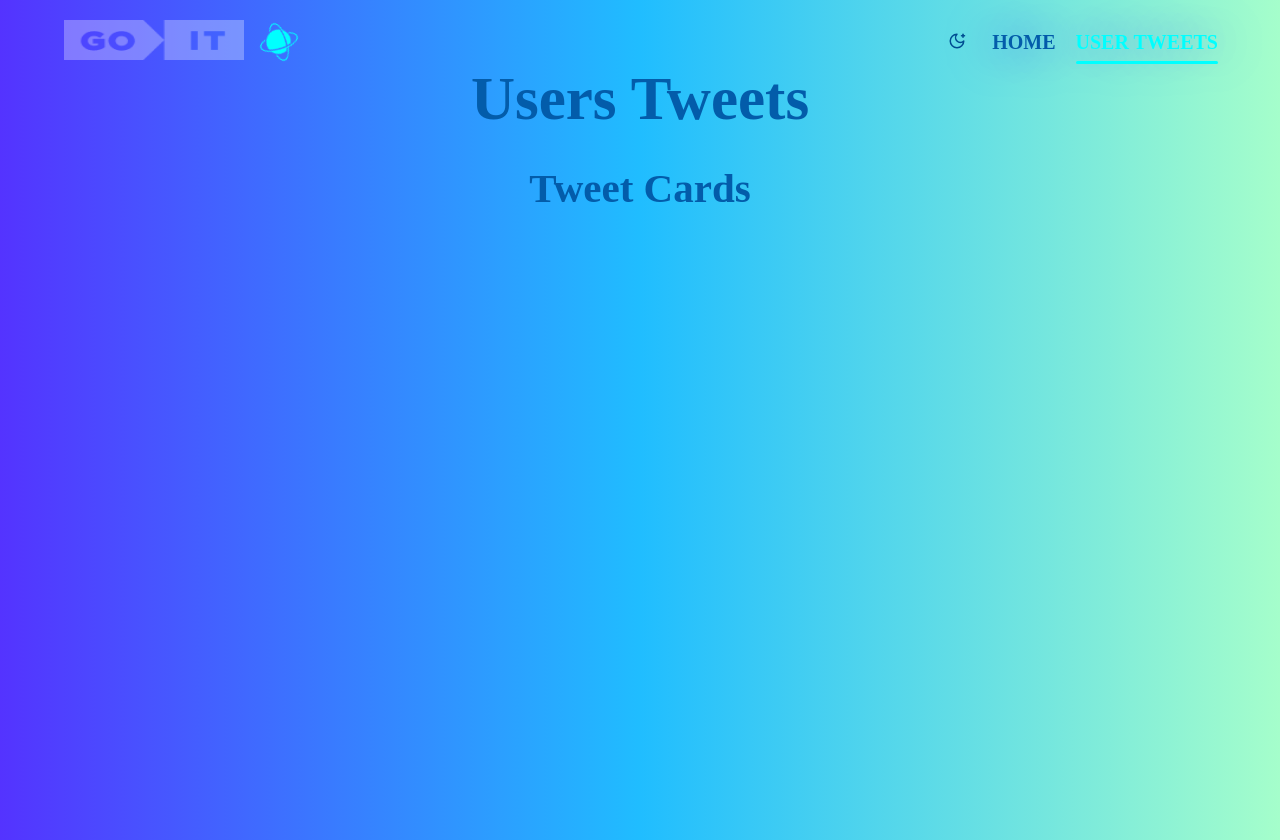
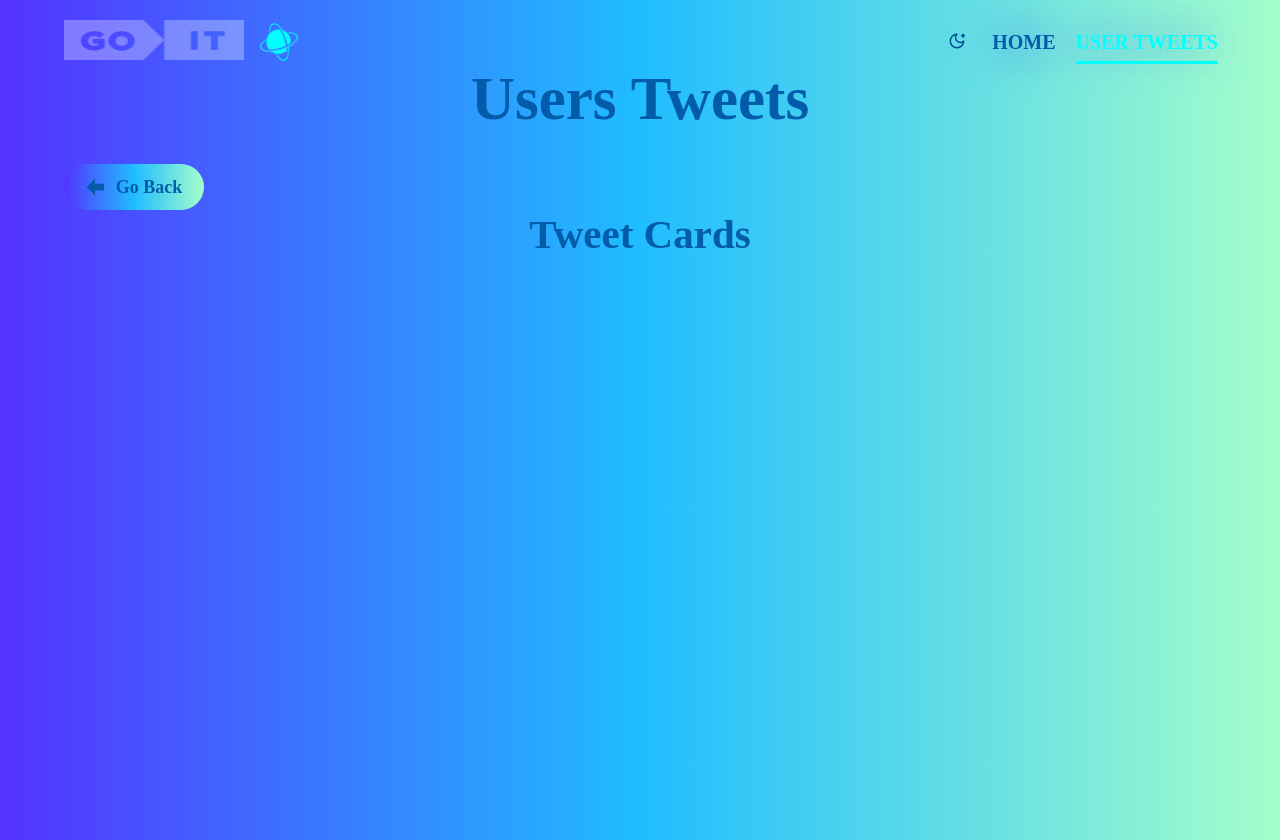
Before and after one commit to PetroMazuryk/tweets-app, a React (Vite) app: page /user in a window 1280 px wide. Built offline with nearby package versions, Linux system fonts and the light colour scheme.

Commit message:
added back button

```diff
--- /dev/null
+++ b/src/components/BackButton/BackButton.jsx
@@ -0,0 +1,13 @@
+import { ImArrowLeft } from "react-icons/im";
+import { BtnBack, TextArrow } from "./BackButton.module";
+
+export const BackButton = () => {
+  return (
+    <BtnBack>
+      <TextArrow>
+        <ImArrowLeft />
+      </TextArrow>
+      Go Back
+    </BtnBack>
+  );
+};
--- /dev/null
+++ b/src/components/BackButton/BackButton.module.js
@@ -0,0 +1,40 @@
+import styled from "@emotion/styled";
+
+export const BtnBack = styled.button`
+  width: 140px;
+  height: 46px;
+  display: flex;
+  justify-content: center;
+  align-items: center;
+  font-family: var(--font-family);
+  font-size: 18px;
+  font-weight: 900;
+  margin-left: 24px;
+  background: var(--background-body);
+  color: var(--color-text);
+  border-radius: 30px;
+
+  transition: background-color 0.4s;
+  -webkit-transition: background-color 0.4s;
+  -moz-transition: background-color 0.4s;
+  -ms-transition: background-color 0.4s;
+  -o-transition: background-color 0.4s;
+  cursor: pointer;
+
+  &:hover {
+    background: var(--button-hover);
+    color: black;
+  }
+
+  @media screen and (max-width: 530px) {
+    margin-left: auto;
+    margin-right: auto;
+    margin-bottom: 20px;
+  }
+`;
+
+export const TextArrow = styled.span`
+  display: flex;
+  align-items: center;
+  margin-right: 12px;
+`;
--- a/src/index.css
+++ b/src/index.css
@@ -7,6 +7,7 @@ body[data-theme="light"] {
   --transition: 0.5s;
 
   --button-color-active: #67d1aa;
+  --button-hover: linear-gradient(to right, #1488cc, #2b32b2);
 }
 
 body[data-theme="dark"] {
@@ -16,6 +17,9 @@ body[data-theme="dark"] {
   --background-body: linear-gradient(to right, #2a0845, #6441a5);
   --active-color: rgb(126, 218, 218);
   --transition: 0.5s;
+
+  --button-color-active: #67d1aa;
+  --button-hover: linear-gradient(to right, #20002c, #cbb4d4);
 }
 
 a {
@@ -36,3 +40,7 @@ ul {
   padding: 0;
   list-style: none;
 }
+
+button {
+  border: none;
+}
--- a/src/pages/UserPage/UserPage.jsx
+++ b/src/pages/UserPage/UserPage.jsx
@@ -1,5 +1,7 @@
+import { Link, useLocation } from "react-router-dom";
 import Container from "../../components/Container/Container";
 import Navigation from "../../components/Navigation/Navigation";
+import { BackButton } from "../../components/BackButton/BackButton";
 
 import {
   PageUserWrapper,
@@ -8,12 +10,16 @@ import {
 } from "./UserPage.styled";
 
 const UserPage = () => {
+  const location = useLocation();
+  const backLink = location.state?.from ?? "/home";
   return (
     <PageUserWrapper>
       <Container>
         <Navigation />
         <PageUserTitle>Users Tweets</PageUserTitle>
-
+        <Link to={backLink}>
+          <BackButton />
+        </Link>
         <PageUserDescription>Tweet Cards</PageUserDescription>
       </Container>
     </PageUserWrapper>
```
